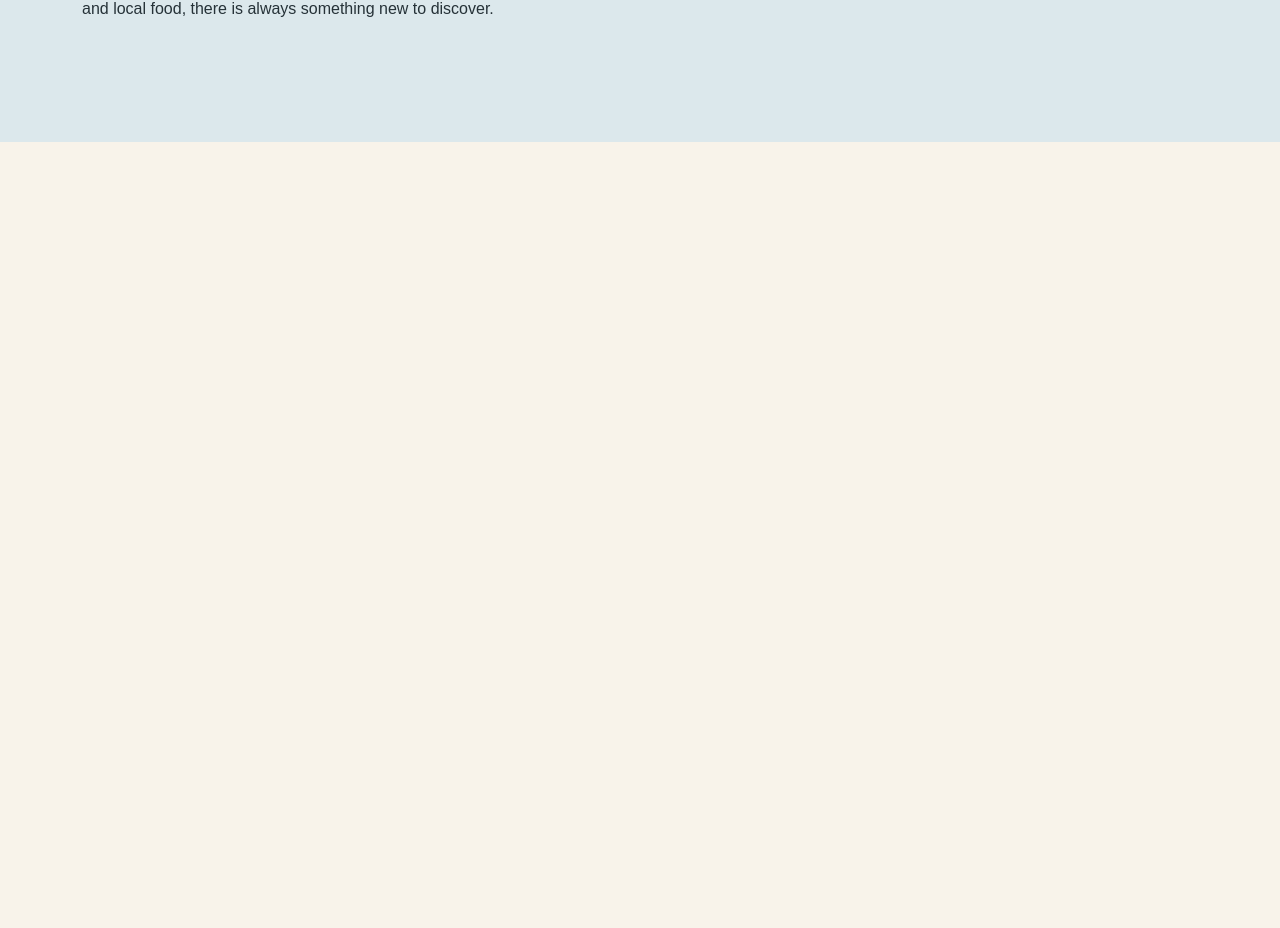
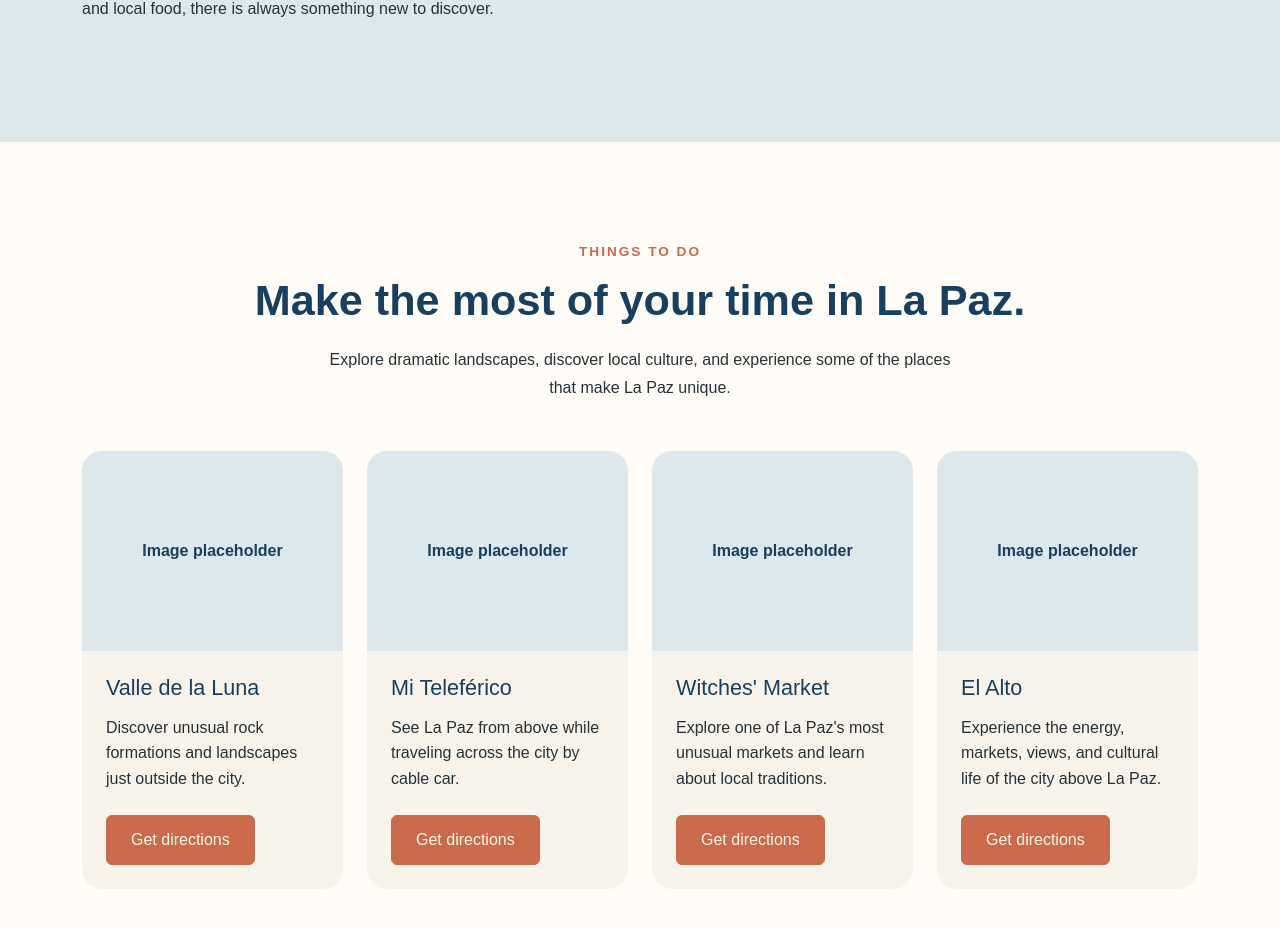
Before and after one commit to FabianaResstel/lapazhostel, a React (Vite) app: page /en in a window 1280 px wide. Shown: the part 2253-3181 px from the top of the page. Before the commit the page ends 2395 px from the top, so only its background shows below. Built offline with nearby package versions, Linux system fonts and the light colour scheme.

Commit message:
add thingstodo component

```diff
--- a/src/App.jsx
+++ b/src/App.jsx
@@ -5,6 +5,7 @@ import Hero from "./components/Hero";
 import About from "./components/About";
 import WhyStay from "./components/WhyStay";
 import LaPaz from "./components/LaPaz";
+import ThingsToDo from "./components/ThingsToDo";
 
 function App() {
   return (
@@ -16,6 +17,7 @@ function App() {
         <About />
         <WhyStay />
         <LaPaz />
+        <ThingsToDo />
       </main>
     </>
   );
--- /dev/null
+++ b/src/components/ThingsToDo.jsx
@@ -0,0 +1,112 @@
+function ThingsToDo() {
+  return (
+    <section id="explore" className="things-to-do-section">
+      {" "}
+      <div className="container">
+        {" "}
+        <div className="text-center">
+          {" "}
+          <p className="section-eyebrow">THINGS TO DO</p>{" "}
+          <h2>Make the most of your time in La Paz.</h2>{" "}
+          <p className="section-intro">
+            {" "}
+            Explore dramatic landscapes, discover local culture, and experience
+            some of the places that make La Paz unique.{" "}
+          </p>{" "}
+        </div>{" "}
+        <div className="row g-4">
+          {" "}
+          <div className="col-md-6 col-lg-3">
+            {" "}
+            <div className="activity-card">
+              {" "}
+              <div className="activity-image"> Image placeholder </div>{" "}
+              <h3>Valle de la Luna</h3>{" "}
+              <p>
+                {" "}
+                Discover unusual rock formations and landscapes just outside the
+                city.{" "}
+              </p>{" "}
+              <a
+                href="https://www.google.com/maps/search/?api=1&query=Valle+de+la+Luna+La+Paz+Bolivia"
+                target="_blank"
+                rel="noopener noreferrer"
+                className="btn btn-outline-primary"
+              >
+                {" "}
+                Get directions{" "}
+              </a>{" "}
+            </div>{" "}
+          </div>{" "}
+          <div className="col-md-6 col-lg-3">
+            {" "}
+            <div className="activity-card">
+              {" "}
+              <div className="activity-image"> Image placeholder </div>{" "}
+              <h3>Mi Teleférico</h3>{" "}
+              <p>
+                {" "}
+                See La Paz from above while traveling across the city by cable
+                car.{" "}
+              </p>{" "}
+              <a
+                href="https://www.google.com/maps/search/?api=1&query=Mi+Teleferico+La+Paz+Bolivia"
+                target="_blank"
+                rel="noopener noreferrer"
+                className="btn btn-outline-primary"
+              >
+                {" "}
+                Get directions{" "}
+              </a>{" "}
+            </div>{" "}
+          </div>{" "}
+          <div className="col-md-6 col-lg-3">
+            {" "}
+            <div className="activity-card">
+              {" "}
+              <div className="activity-image"> Image placeholder </div>{" "}
+              <h3>Witches' Market</h3>{" "}
+              <p>
+                {" "}
+                Explore one of La Paz's most unusual markets and learn about
+                local traditions.{" "}
+              </p>{" "}
+              <a
+                href="https://www.google.com/maps/search/?api=1&query=Witches+Market+La+Paz+Bolivia"
+                target="_blank"
+                rel="noopener noreferrer"
+                className="btn btn-outline-primary"
+              >
+                {" "}
+                Get directions{" "}
+              </a>{" "}
+            </div>{" "}
+          </div>{" "}
+          <div className="col-md-6 col-lg-3">
+            {" "}
+            <div className="activity-card">
+              {" "}
+              <div className="activity-image"> Image placeholder </div>{" "}
+              <h3>El Alto</h3>{" "}
+              <p>
+                {" "}
+                Experience the energy, markets, views, and cultural life of the
+                city above La Paz.{" "}
+              </p>{" "}
+              <a
+                href="https://www.google.com/maps/search/?api=1&query=El+Alto+Bolivia"
+                target="_blank"
+                rel="noopener noreferrer"
+                className="btn btn-outline-primary"
+              >
+                {" "}
+                Get directions{" "}
+              </a>{" "}
+            </div>{" "}
+          </div>{" "}
+        </div>{" "}
+      </div>{" "}
+    </section>
+  );
+}
+export default ThingsToDo;
--- a/src/index.css
+++ b/src/index.css
@@ -206,6 +206,61 @@ body {
   margin-bottom: 0;
 }
 
+.things-to-do-section {
+  padding: 100px 0;
+  background-color: #fffbf7;
+}
+
+.things-to-do-section h2 {
+  margin-bottom: 20px;
+  color: #173f5f;
+  font-size: 2.7rem;
+  font-weight: 700;
+}
+
+.activity-card {
+  height: 100%;
+  overflow: hidden;
+  background-color: #f8f3ea;
+  border-radius: 20px;
+}
+
+.activity-image {
+  height: 200px;
+  display: flex;
+  align-items: center;
+  justify-content: center;
+  background-color: #dce8ec;
+  color: #173f5f;
+  font-weight: 600;
+}
+
+.activity-card h3 {
+  margin: 24px 24px 14px;
+  color: #173f5f;
+  font-size: 1.35rem;
+}
+
+.activity-card p {
+  margin: 0 24px 24px;
+  line-height: 1.6;
+}
+
+.activity-card .btn {
+  margin: 0 24px 24px;
+  border-color: #c96b4b;
+  color: #f8f3ea;
+  background-color: #c96b4b;
+  padding: 12px 24px;
+
+}
+
+.activity-card .btn:hover {
+  background-color: #f8f3ea;
+  border-color: #c96b4b;
+  color: #c96b4b;
+}
+
 @media (max-width: 992px) {
   .hero .btn-primary {
     margin-bottom: 30px;
```
